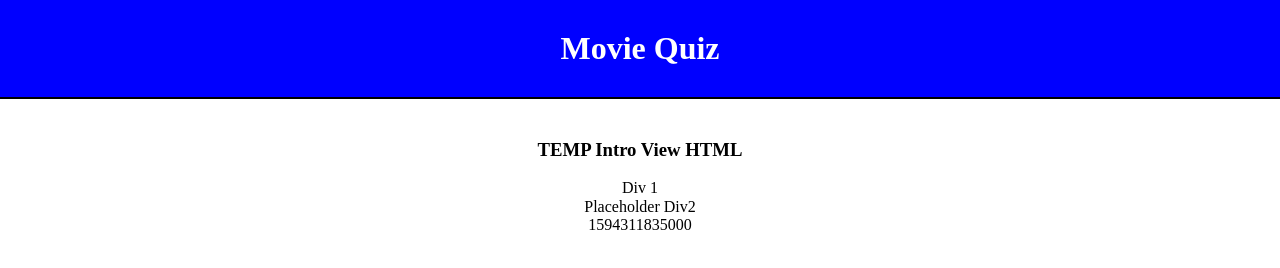
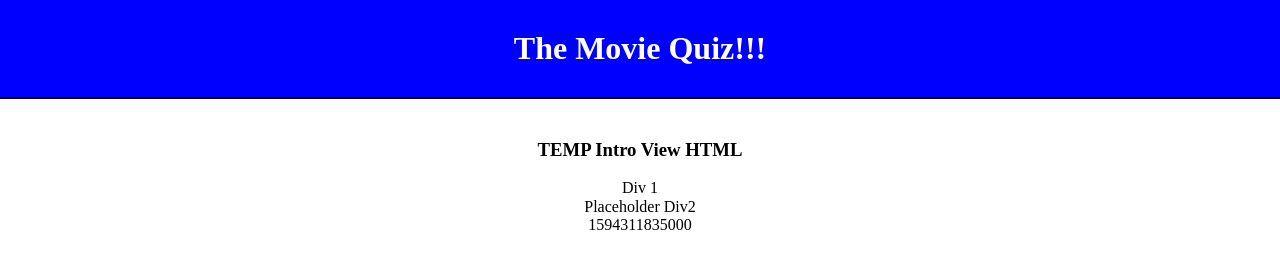
Before and after one commit to jsmith774/Thinkful_QuizApp, a plain HTML site: page index.html in a window 1280 px wide. Drawn offline with nearby package versions, Linux system fonts and the light colour scheme.

Commit message:
updated title

```diff
--- a/index.html
+++ b/index.html
@@ -13,7 +13,7 @@
 
 <body>
   <header>
-    <h1>Movie Quiz</h1>
+    <h1>The Movie Quiz!!!</h1>
   </header>
   <main>
 
```
